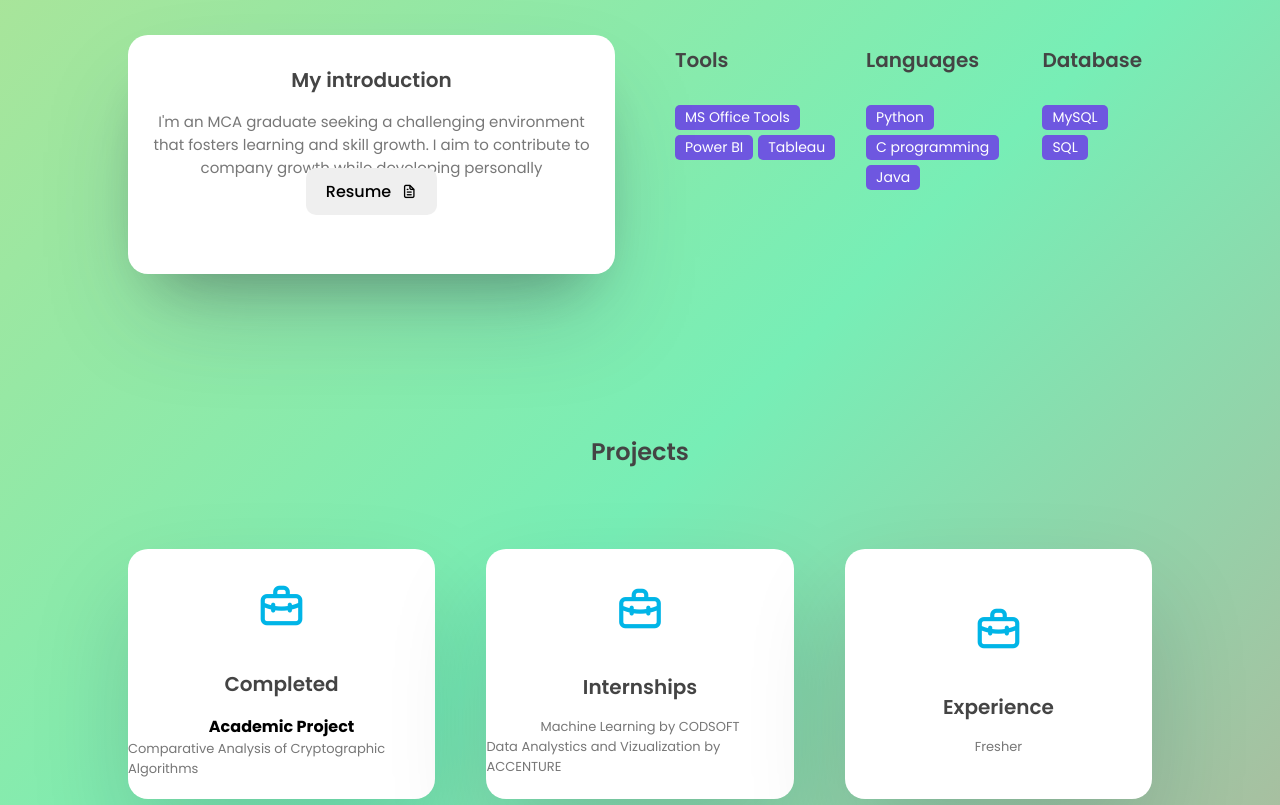
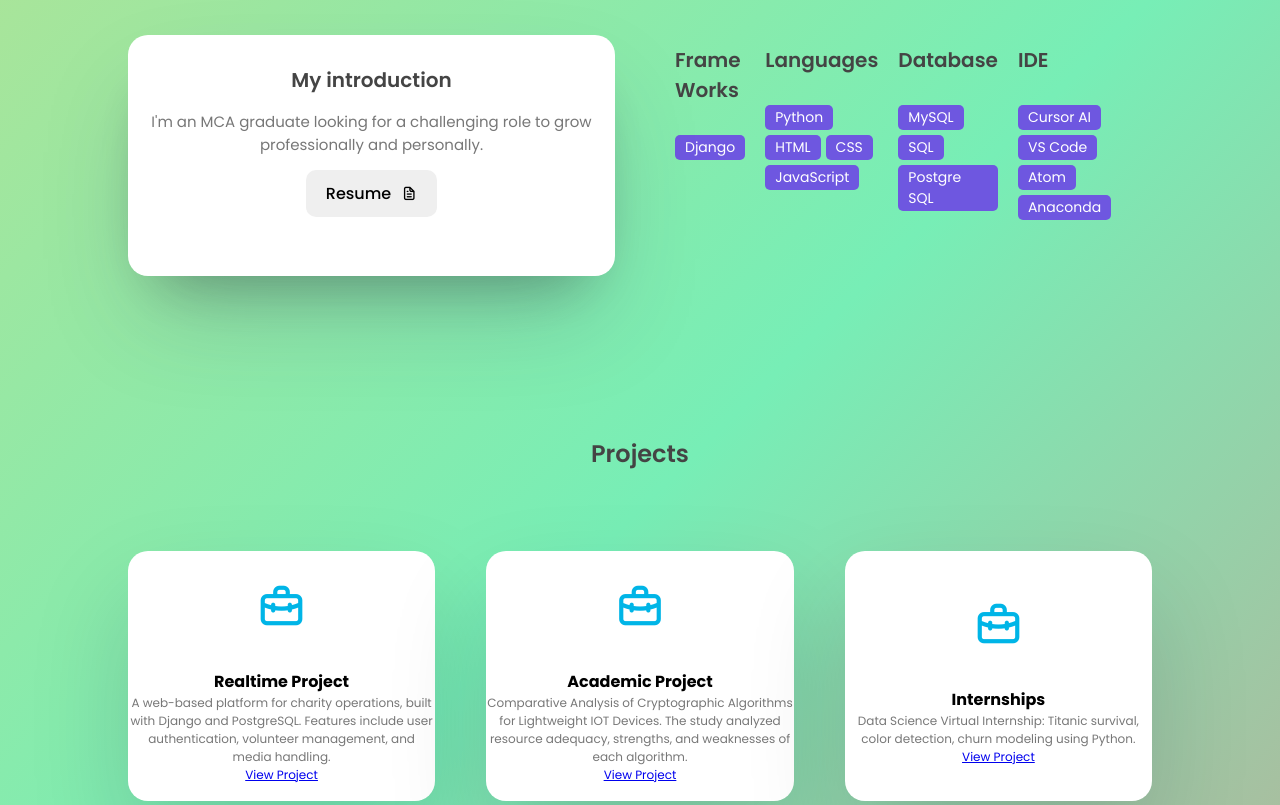
Before and after one commit to Veturi6108/Rajesh-portfolio, a plain HTML site: page index.html in a window 1280 px wide. Shown: the part 960-1765 px from the top of the page. Drawn offline with nearby package versions, Linux system fonts and the light colour scheme.

Commit message:
Add files via upload

```diff
--- a/index.html
+++ b/index.html
@@ -10,9 +10,9 @@
     <!-- CSS -->
     <link rel="stylesheet" href="./style.css">
     <!-- Add favicon -->
-    <link rel="shortcut icon" href="assets/images/favicon.png" type="image/x-icon">
+    <link rel="shortcut icon" href="image copy.png" type="image/x-icon">
 
-    <title>Portfolio | Rajeshveturi</title>
+    <title>Rajesh Portfolio</title>
 </head>
 
 <body>
@@ -25,7 +25,7 @@
             <div class="nav-menu" id="myNavMenu">
                 <ul class="nav_menu_list">
                     <li class="nav_list">
-                        <a href="#home" class="nav-link active-link">Home</a>
+                        <a href="#home" class="nav-link">Home</a>
                         <div class="circle"></div>
                     </li>
                     <li class="nav_list">
@@ -69,7 +69,7 @@
                     </div>
                     <div class="featured-text-btn">
                         <button class="btn blue-btn">Hire Me</button>
-                        <a href="https://drive.google.com/file/d/1TQzznnEmA-Mw9vzphtpejztuiBSvRnRD/view?usp=drive_link" target="_blank" class="btn" id="downloadResume">Download Resume <i class="uil uil-file-alt"></i></a>
+                        <a href="https://drive.google.com/file/d/1DFE9v91wYxeMpbQZpYj82N8qGVmCgdjw/view?usp=sharing" target="_blank" class="btn" id="downloadResume">Download Resume <i class="uil uil-file-alt"></i></a>
                     </div>
                     <div class="social_icons">
                         <div class="icon"><a href="https://instagram.com/veturi_6108?igshid=NTc4MTIwNjQ2YQ==" target="_blank"><i class="uil uil-instagram"></i></a></div>
@@ -77,6 +77,7 @@
                         <div class="icon"><a href="https://twitter.com/Rajesh6108?t=y-vMBa3GtY3qgefi04rR-Q&s=09" target="_blank"><i class="uil uil-twitter"></i></a></div>
                         <div class="icon"><a href="https://github.com/Veturi6108" target="_blank"><i class="uil uil-github-alt"></i></a></div>
                         <div class="icon"><a href="https://api.whatsapp.com/send/?phone=%2B919347790063&text&type=phone_number&app_absent=0" target="_blank"><i class="uil uil-whatsapp"></i></a></div>
+                        <div class="icon"><a href="https://veturi6108.github.io/Rajesh-portfolio/" target="_blank"><i class="uil uil-browser"></i></a></div>
                     </div>
 
                 </div>
@@ -102,10 +103,10 @@
                     <div class="col">
                         <div class="about-info">
                             <h3>My introduction</h3>
-                            <p>I'm an MCA graduate seeking a challenging environment that fosters learning and skill growth. I aim to contribute to company growth while developing personally</p>
+                            <p>I'm an MCA graduate looking for a challenging role to grow professionally and personally.</p> <br>
                             <div class="about-btn">
                                 <!-- Updated "Download Resume" button with a link -->
-                                <a href="https://drive.google.com/file/d/1TQzznnEmA-Mw9vzphtpejztuiBSvRnRD/view?usp=drive_link" target="_blank" class="btn" id="downloadResume">Resume<i class="uil uil-file-alt"></i></a>
+                                <a href="https://drive.google.com/file/d/1DFE9v91wYxeMpbQZpYj82N8qGVmCgdjw/view?usp=sharing" target="_blank" class="btn" id="downloadResume">Resume<i class="uil uil-file-alt"></i></a>
                             </div>
 
                         </div>
@@ -113,22 +114,22 @@
                     <div class="col">
                         <div class="skills-box">
                             <div class="skills-header">
-                                <h3>Tools</h3>
+                                <h3>Frame Works</h3>
                             </div>
                             <div class="skills-list">
-                                <span>MS Office Tools</span>
-                                <span>Power BI</span>
-                                <span>Tableau</span>
+                                <span>Django</span>
                             </div>
                         </div>
+
                         <div class="skills-box">
                             <div class="skills-header">
                                 <h3>Languages</h3>
                             </div>
                             <div class="skills-list">
                                 <span>Python</span>
-                                <span>C programming</span>
-                                <span>Java</span>
+                                <span>HTML</span>
+                                <span>CSS</span>
+                                <span>JavaScript</span>
                             </div>
                         </div>
                         <div class="skills-box">
@@ -138,6 +139,18 @@
                             <div class="skills-list">
                                 <span>MySQL</span>
                                 <span>SQL</span>
+                                <span>Postgre SQL</span>
+                            </div>
+                        </div>
+                        <div class="skills-box">
+                            <div class="skills-header">
+                                <h3>IDE</h3>
+                            </div>
+                            <div class="skills-list">
+                                <span>Cursor AI</span>
+                                <span>VS Code</span>
+                                <span>Atom</span>
+                                <span>Anaconda</span>
                             </div>
                         </div>
                     </div>
@@ -151,23 +164,30 @@
                     <h1>Projects</h1>
                 </div>
                 <div class="project-container">
-                    <div class="project-box">
+                    <div class="project-box" style="text-align: center;">
                         <i class="uil uil-briefcase-alt"></i>
-                        <h3>Completed</h3>
+
+                        <h4>Realtime Project</h4>
+                        <label style="font-size: 12px;">A web-based platform for charity operations, built with Django and PostgreSQL.
+                        Features include user authentication, volunteer management, and media handling.</label>
+                        <a href="https://github.com/Veturi6108/Our_Charity_/tree/main" target="_blank" style="font-size: 12px;">View Project</a>
+                    </div>
+                    <div class="project-box" style="text-align: center;">
+                        <i class="uil uil-briefcase-alt"></i>
+
                         <h4>Academic Project</h4>
-                        <label>Comparative Analysis of Cryptographic Algorithms </label>
+                        <label style="font-size: 12px;">Comparative Analysis of Cryptographic Algorithms for Lightweight IOT Devices.
+                        The study analyzed resource adequacy, strengths, and weaknesses of each algorithm.</label>
+                        <a href="https://github.com/yourgithubusername/crypto-analysis" target="_blank" style="font-size: 12px;">View Project</a>
                     </div>
-                    <div class="project-box">
+                    <div class="project-box" style="text-align: center;">
                         <i class="uil uil-briefcase-alt"></i>
-                        <h3>Internships</h3>
-                        <label>Machine Learning by CODSOFT </label>
-                        <label>Data Analystics and Vizualization by ACCENTURE</label>
+                        <h4>Internships</h4>
+                        <label style="font-size: 12px;">Data Science Virtual Internship: Titanic survival, color detection, churn modeling using Python.</label>
+                        <a href="https://github.com/yourgithubusername/crypto-analysis" target="_blank" style="font-size: 12px;">View Project</a>
                     </div>
-                    <div class="project-box">
-                        <i class="uil uil-briefcase-alt"></i>
-                        <h3>Experience</h3>
-                        <label>Fresher</label>
-                    </div>
+                </div>
+
                 </div>
             </section>
 
@@ -233,6 +253,8 @@
                 <div class="icon"><a href="https://twitter.com/Rajesh6108?t=y-vMBa3GtY3qgefi04rR-Q&s=09" target="_blank"><i class="uil uil-twitter"></i></a></div>
                 <div class="icon"><a href="https://github.com/Veturi6108" target="_blank"><i class="uil uil-github-alt"></i></a></div>
                 <div class="icon"><a href="https://api.whatsapp.com/send/?phone=%2B919347790063&text&type=phone_number&app_absent=0" target="_blank"><i class="uil uil-whatsapp"></i></a></div>
+                <div class="icon"><a href="https://veturi6108.github.io/Rajesh-portfolio/" target="_blank"><i class="uil uil-browser"></i></a></div>
+
             </div>
             <div class="bottom-footer">
                 <p>Copyright &copy; <a href="#home" style="text-decoration: none;">Rajesh Veturi</a> - All rights reserved
```
Also changed, not shown: profile.png.
